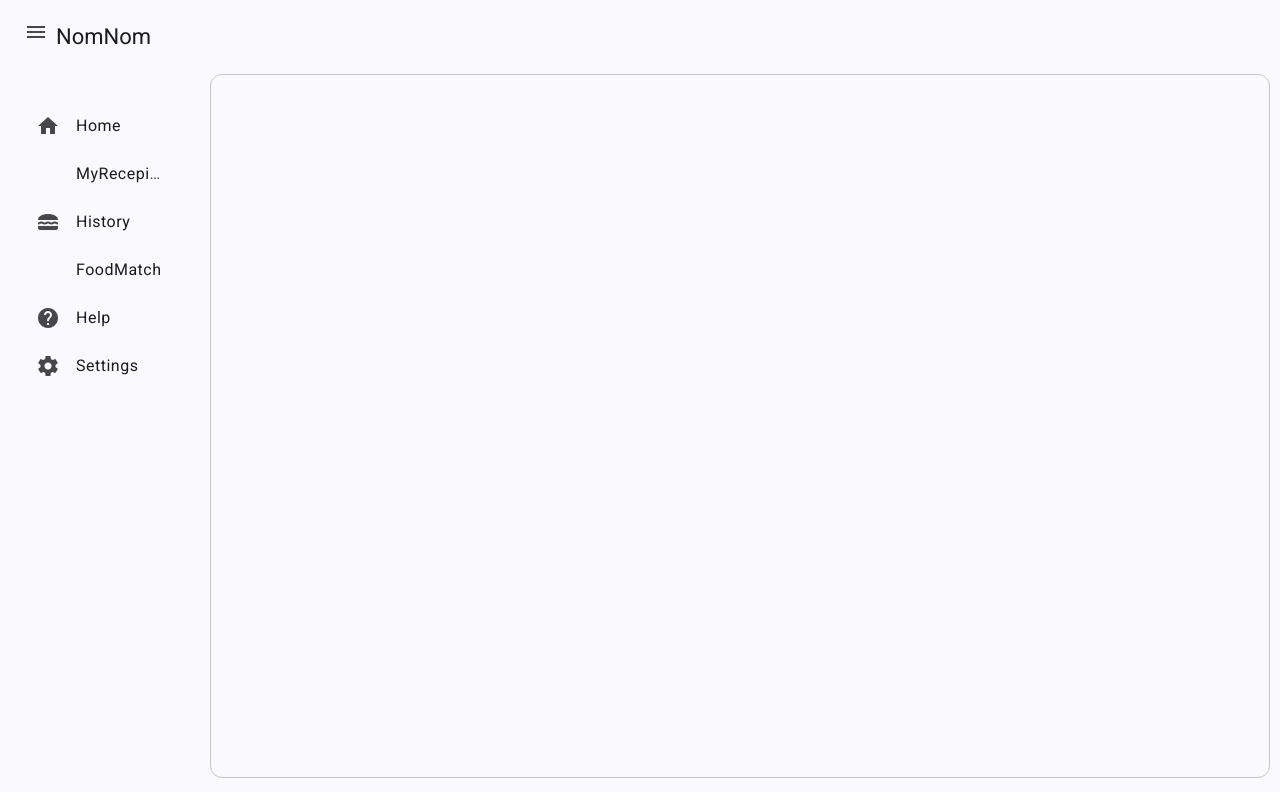
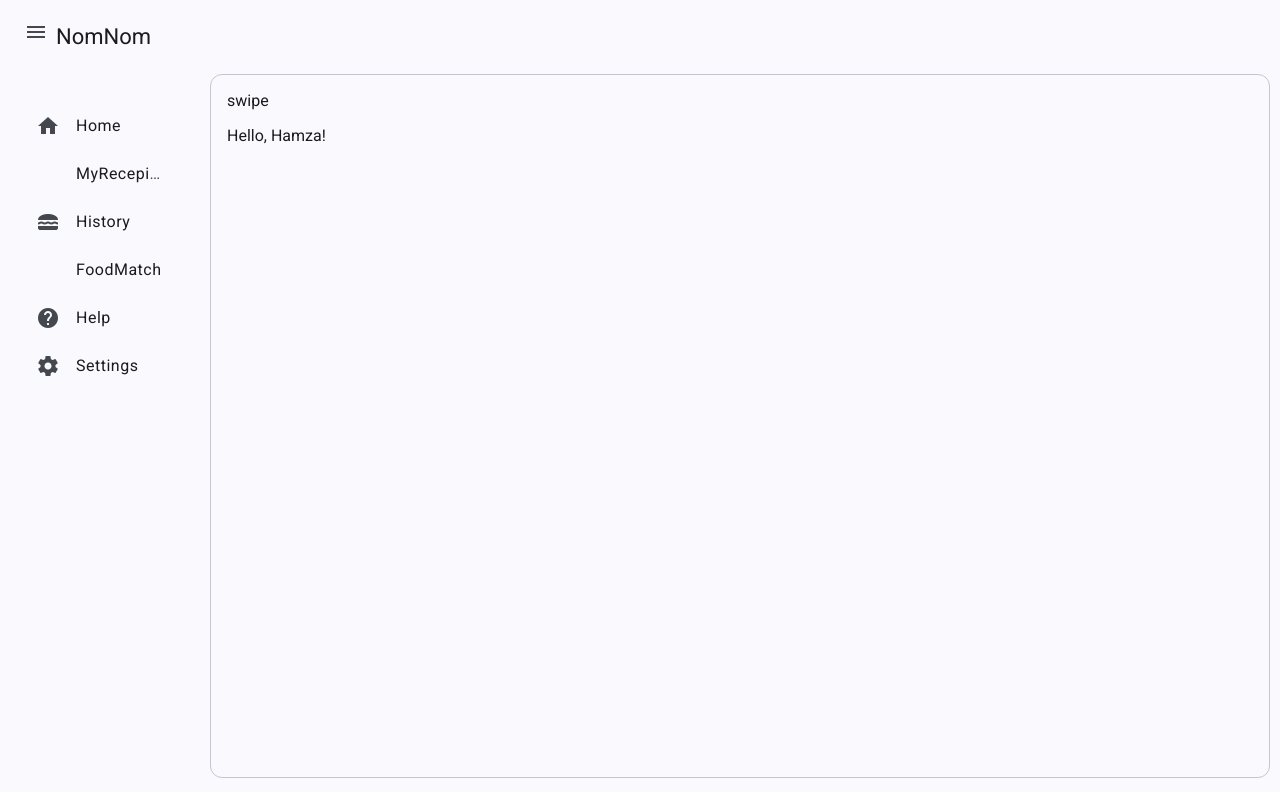
Before and after one commit to JUNKETSU-J0N/NomNom-UI, an Angular app: page /swipe in a window 1280 px wide. Before the commit this address led to /. Built offline with nearby package versions, Linux system fonts and the light colour scheme.

Commit message:
UI-5:SwipeComponent. Vorbereitung

```diff
--- a/angular.json
+++ b/angular.json
@@ -101,5 +101,8 @@
         }
       }
     }
+  },
+  "cli": {
+    "analytics": false
   }
 }
--- a/package.json
+++ b/package.json
@@ -21,13 +21,14 @@
     "@angular/platform-browser-dynamic": "^19.2.5",
     "@angular/router": "^19.2.5",
     "@angular/service-worker": "^19.2.5",
+    "nom-nom-ui": "file:",
     "rxjs": "~7.8.0",
     "tslib": "^2.3.0",
     "zone.js": "~0.15.0"
   },
   "devDependencies": {
     "@angular-devkit/build-angular": "^19.1.4",
-    "@angular/cli": "^19.1.4",
+    "@angular/cli": "^19.2.7",
     "@angular/compiler-cli": "^19.1.0",
     "@types/jasmine": "~5.1.0",
     "jasmine-core": "~5.5.0",
--- /dev/null
+++ b/src/app/swipe/swipe.component.html
@@ -0,0 +1 @@
+<p>{{greet}}</p>
--- /dev/null
+++ b/src/app/swipe/swipe.component.ts
@@ -0,0 +1,12 @@
+import { Component } from '@angular/core';
+import { Utils } from '../utils';
+
+@Component({
+  selector: 'app-swipe',
+  imports: [],
+  templateUrl: './swipe.component.html',
+  styleUrl: './swipe.component.scss'
+})
+export class SwipeComponent {
+    greet = Utils.greet('Hamza');
+}
--- /dev/null
+++ b/src/app/utils/index.ts
@@ -0,0 +1 @@
+export * from './utils';
--- /dev/null
+++ b/src/app/utils/utils.ts
@@ -0,0 +1,5 @@
+export class Utils {
+    static greet(name: string): string {
+        return `Hello, ${name}!`;
+      }
+  }
```
Also changed, not shown: src/app/app.routes.ts (+6 -5 lines), src/app/swipe/swipe.component.scss (added), 2 other files (tests, documents, lock files or other folders).
